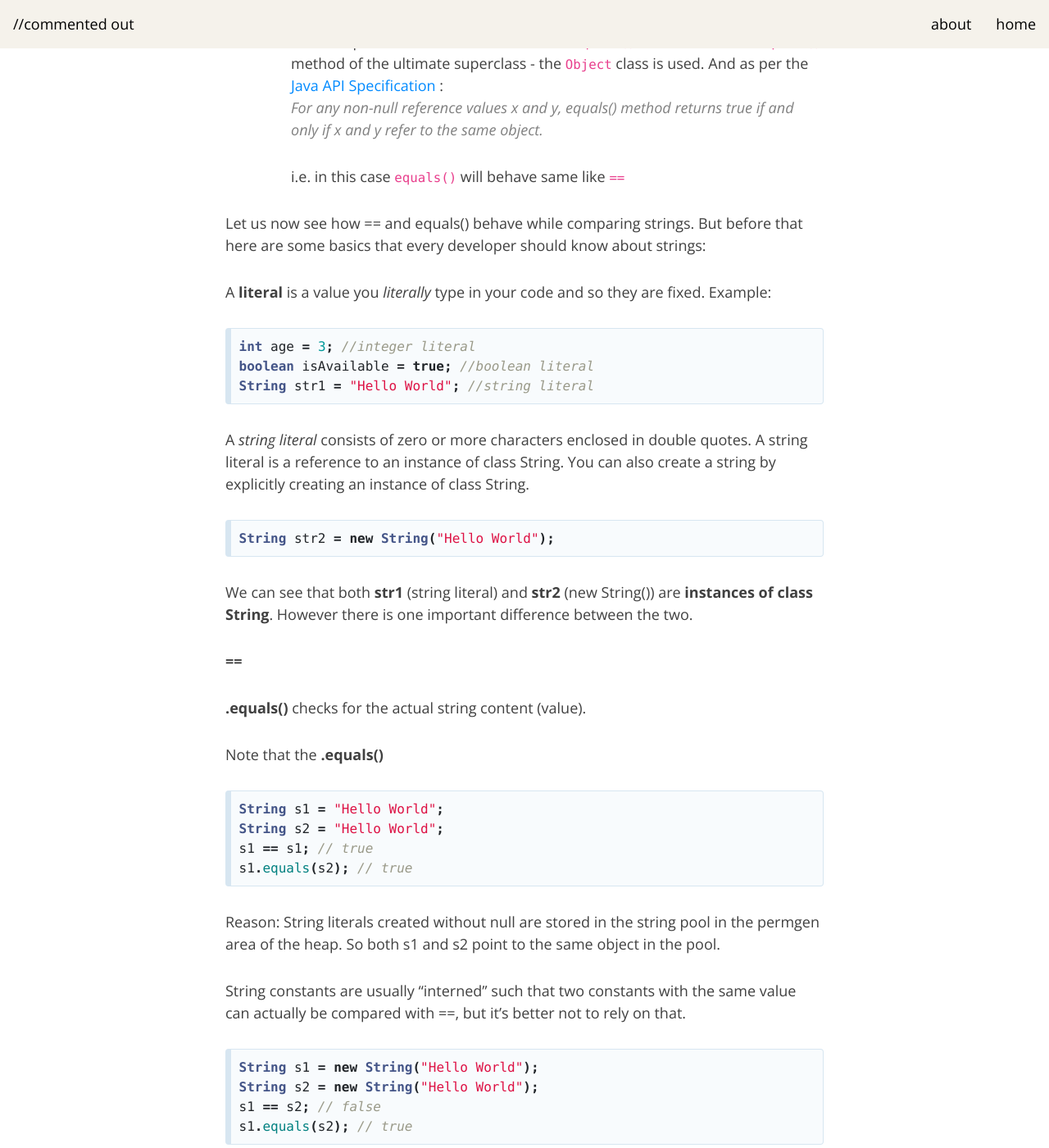
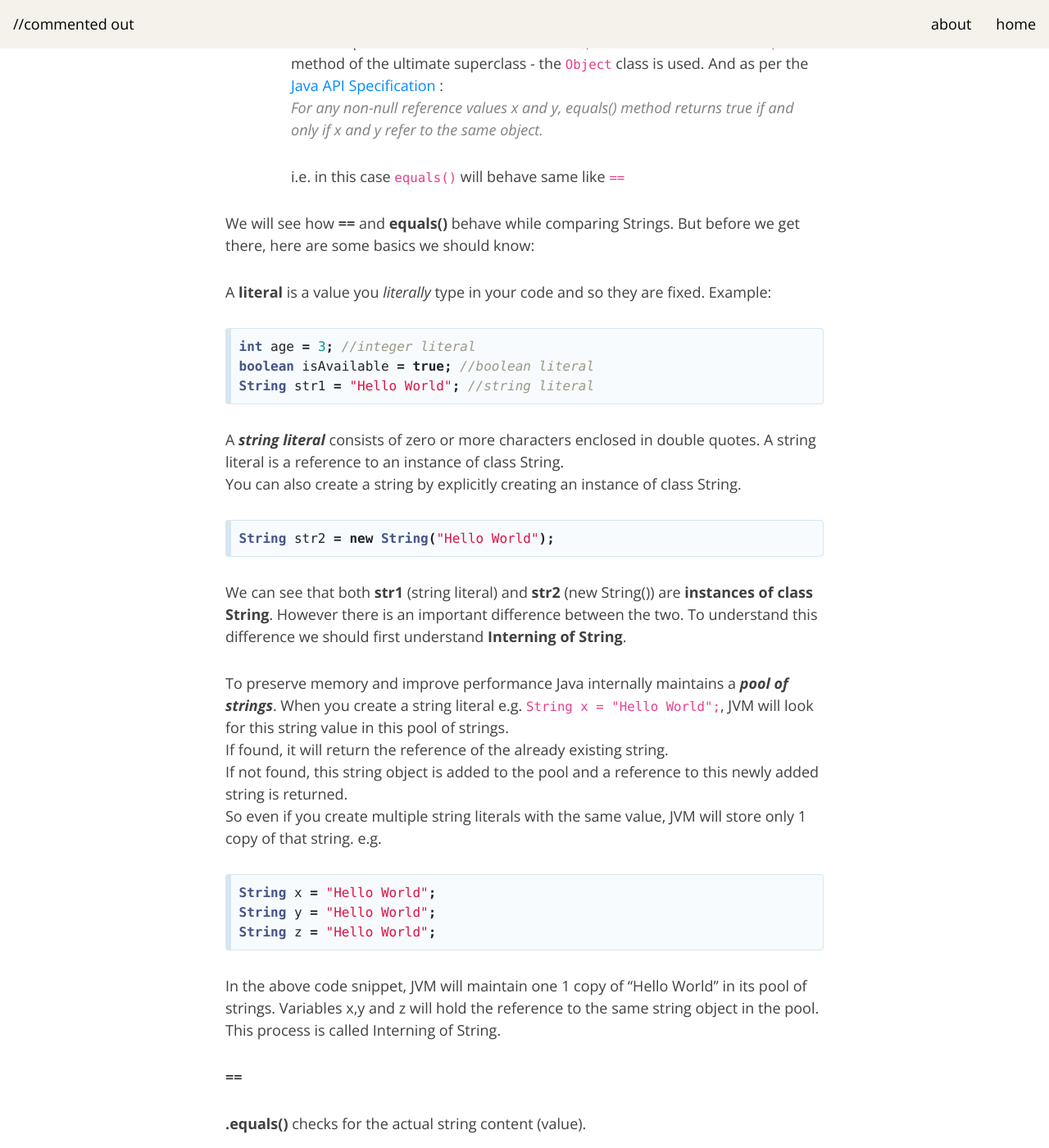
Before and after one commit to commentedout/commentedout.github.io, a Jekyll site: the page built from _posts/2020-04-09-comparing-string-java-cs.md, in a window 1280 px wide and 1400 px high, scrolled down 680 px. Shown: the whole window at 82% size. Built offline with Jekyll 4.4.1, drawn with Linux system fonts in a browser that asks for light colours; nearby versions of some CDN libraries.

Commit message:
_posts/2020-04-09-comparing-string-java-cs.md updated from https://stackedit.io/

```diff
--- a/_posts/2020-04-09-comparing-string-java-cs.md
+++ b/_posts/2020-04-09-comparing-string-java-cs.md
@@ -24,7 +24,7 @@ In Java we have two inbuilt mechanisms to check for equality:
 
 		i.e. in this case `equals()` will behave same like `==`
 
-Let us now see how == and equals() behave while comparing strings. But before that here are some basics that every developer should know about strings:
+We will see how **==** and **equals()** behave while comparing Strings. But before we get there, here are some basics we should know:
 
 A **literal** is a value you _literally_ type in your code and so they are fixed. Example:
 ~~~java
@@ -33,12 +33,26 @@ boolean isAvailable = true; //boolean literal
 String str1 = "Hello World"; //string literal
 ~~~
 
-A _string literal_ consists of zero or more characters enclosed in double quotes. A string literal is a reference to an instance of class String.
+A **_string literal_** consists of zero or more characters enclosed in double quotes. A string literal is a reference to an instance of class String.
 You can also create a string by explicitly creating an instance of class String.
 ~~~java
 String str2 = new String("Hello World");
 ~~~
-We can see that both **str1** (string literal) and **str2** (new String()) are **instances of class String**. However there is one important difference between the two.
+We can see that both **str1** (string literal) and **str2** (new String()) are **instances of class String**. However there is an important difference between the two. To understand this difference we should first understand **Interning of String**.
+
+To preserve memory and improve performance Java internally maintains a ***pool of strings***. When you create a string literal e.g. `String x = "Hello World";`, JVM will look for this string value in this pool of strings.
+If found, it will return the reference of the already existing string.
+If not found, this string object is added to the pool and a reference to this newly added string is returned.
+So even if you create multiple string literals with the same value, JVM will store only 1 copy of that string. e.g.
+~~~java
+String x = "Hello World";
+String y = "Hello World";
+String z = "Hello World";
+~~~
+In the above code snippet, JVM will maintain one 1 copy of "Hello World" in its pool of strings. Variables x,y and z will hold the reference to the same string object in the pool.
+This process is called Interning of String.
+
+
 
 
 
```
